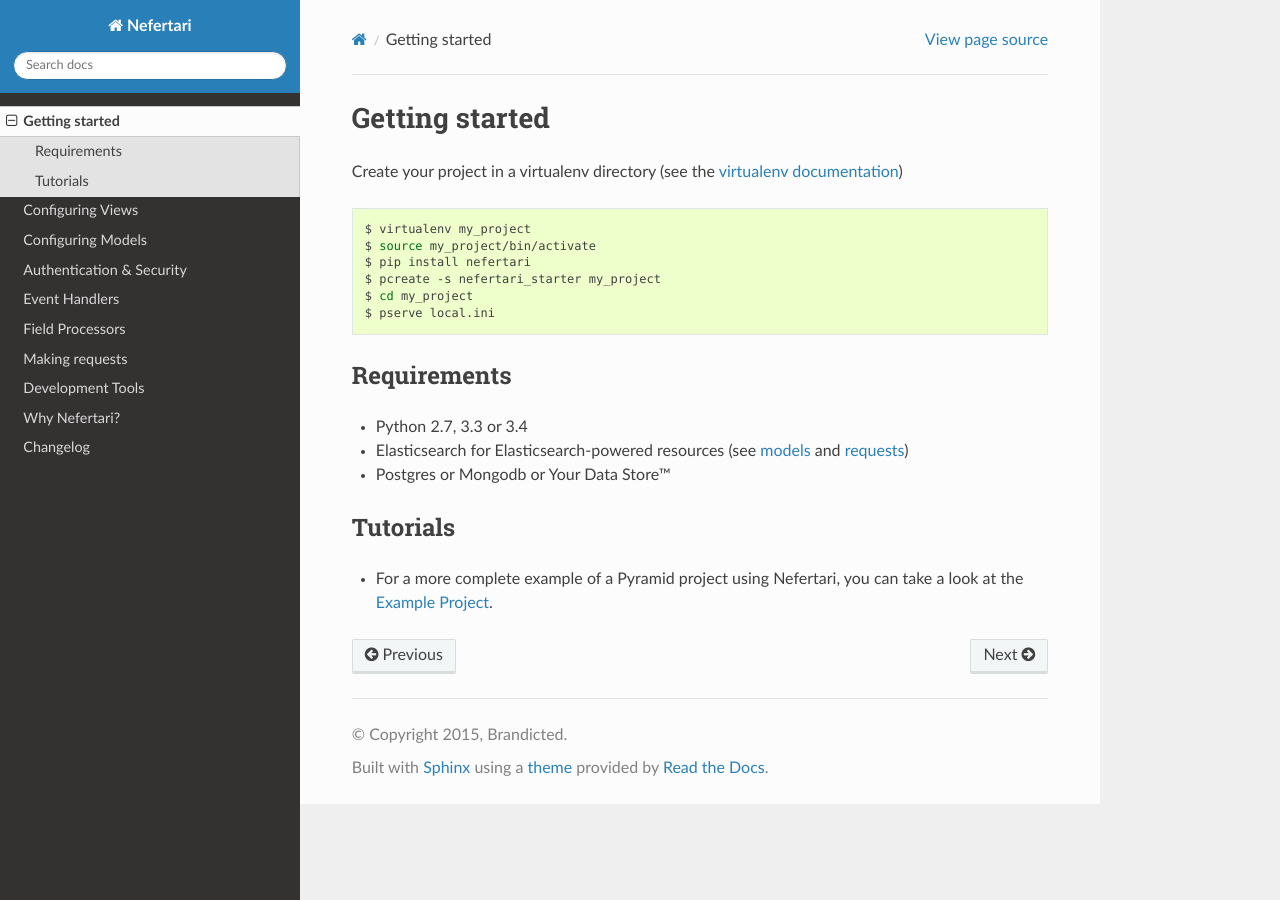
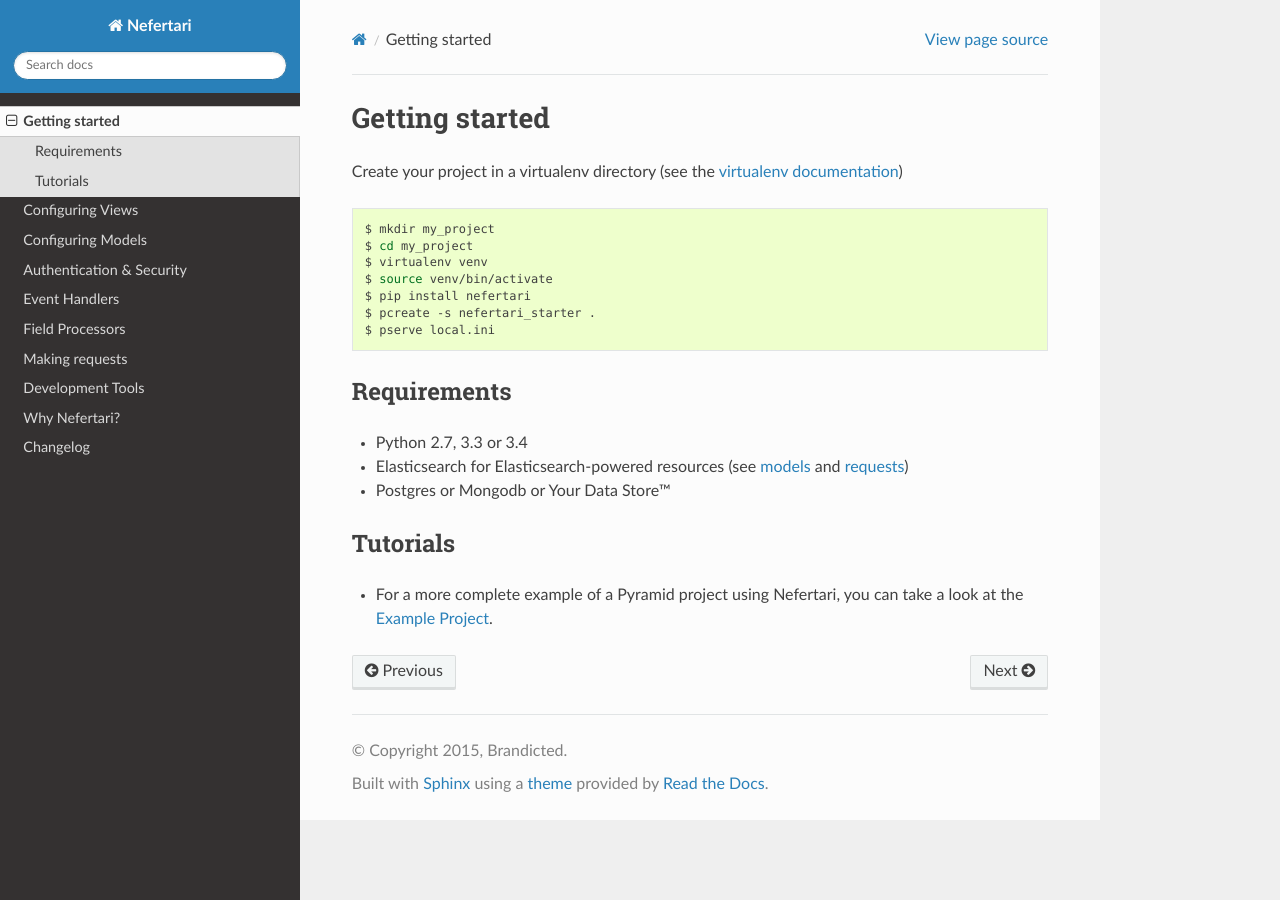
Before and after one commit to ramses-tech/nefertari, a Sphinx documentation site: the page built from docs/source/getting_started.rst, in a window 1280 px wide. Built offline with Sphinx 7.4.7 and the Read the Docs theme 2.0.0, drawn with Linux system fonts in a browser that asks for light colours.

Commit message:
Clarify virtualenv vs project directory confusion (#145)

```diff
--- a/docs/source/getting_started.rst
+++ b/docs/source/getting_started.rst
@@ -5,11 +5,12 @@
 
 .. code-block:: shell
 
-    $ virtualenv my_project
-    $ source my_project/bin/activate
+    $ mkdir my_project
+    $ cd my_project
+    $ virtualenv venv
+    $ source venv/bin/activate
     $ pip install nefertari
-    $ pcreate -s nefertari_starter my_project
-    $ cd my_project
+    $ pcreate -s nefertari_starter .
     $ pserve local.ini
 
 
```
